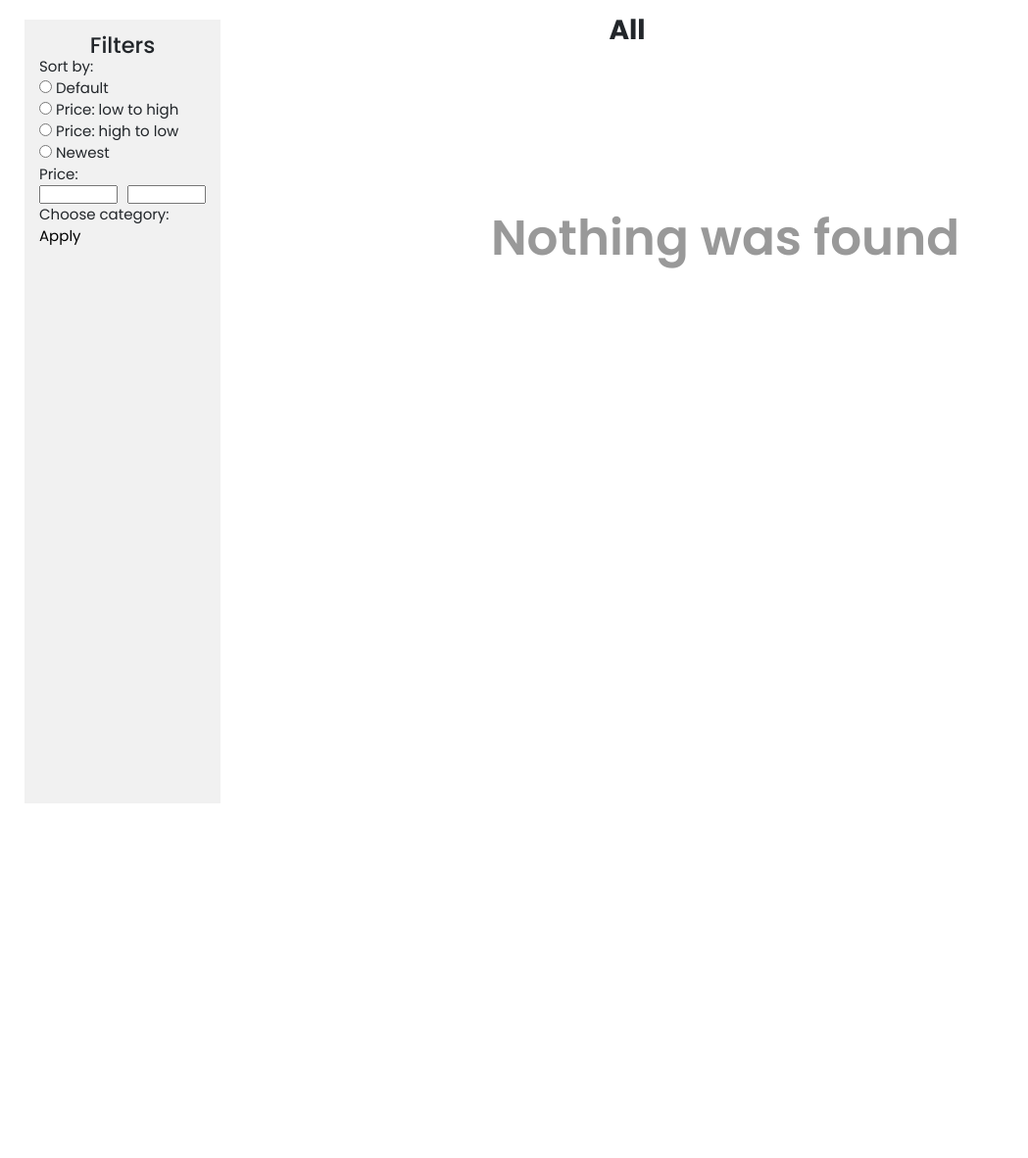
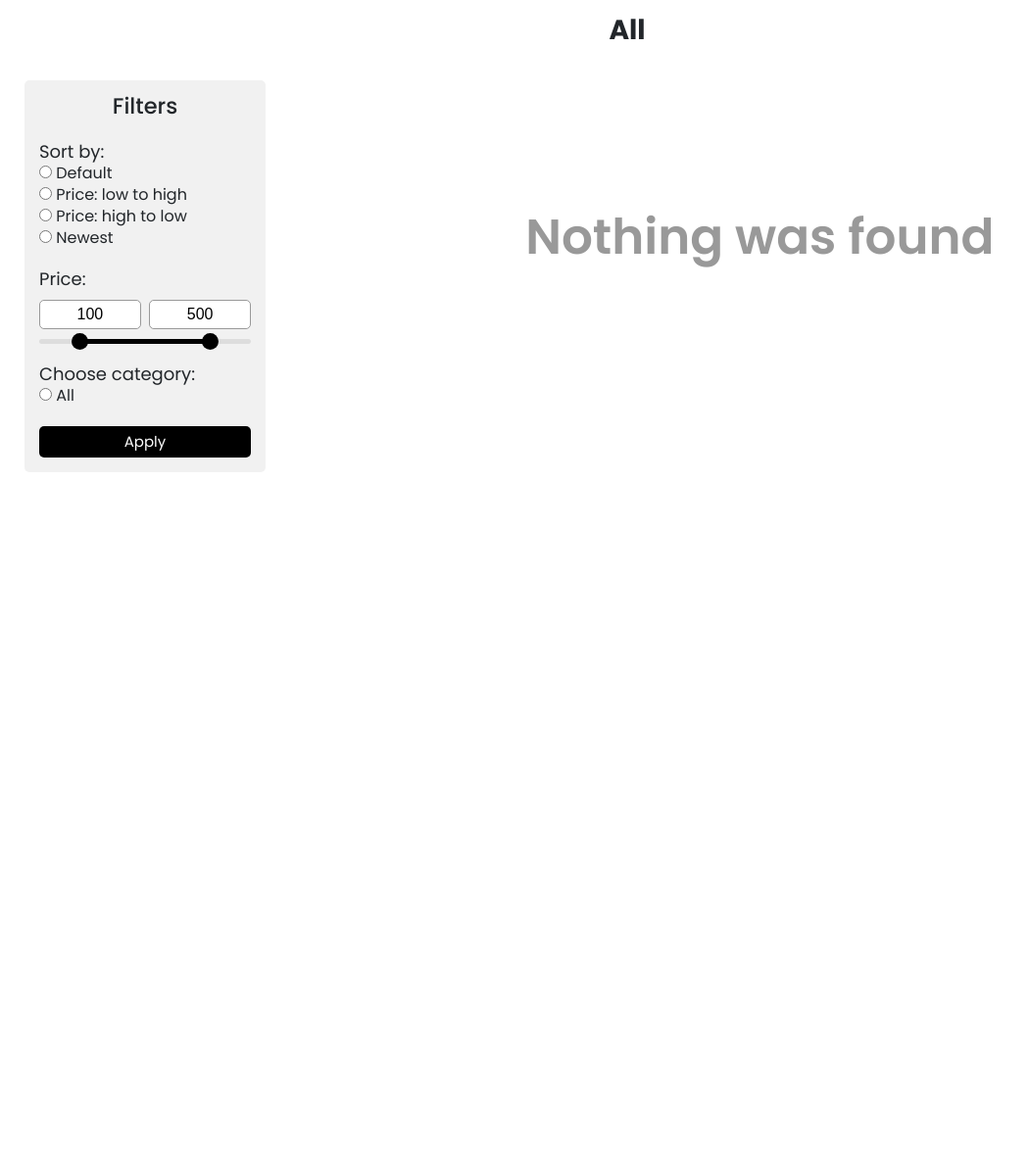
Before and after one commit to iamwebster/django-ecommerce, a Django app: page /catalog/1/1/ in a window 1280 px wide. Shown: the part 82-1264 px from the top of the page at 98% size, without its empty margins (0-1049 px from the left). After the commit the page ends 564 px from the top, so only its background shows below. Run offline with Django 4.2, Linux system fonts and the light colour scheme; data that the repository does not hold is empty; some libraries are stand-ins or nearby versions.

Commit message:
feat: add price slider and other filter styles to the catalog page

```diff
--- a/goods/templates/goods/catalog.html
+++ b/goods/templates/goods/catalog.html
@@ -10,56 +10,68 @@
 {% block content %}
     <section class="main_section">
         <div class="container">
-
+            <h2 class="main__title">{% categories_tag slug %}</h2>
+            <div class="catalog__section__wrap">
                 <div class="sidebar">
                     <div class="sidebar__container">
                         <form method="get">
                             <h2 class="sidebar__title">Filters</h2>
-                        <div class="sidebar__sort__wrap">
+                            <div class="sidebar__item">
                                 <p class="sidebar__item__title">Sort by:</p>
-                                <div class="sidebar__item">
+                                    <div class="sidebar__item__form">
                                     <label class="sidebar__label" for="id_default">
-                                    <input name="sort_by" id="id_default" type="radio">
+                                        <input value="default" name="sort_by" id="id_default" type="radio">
                                         <span>Default</span>
                                     </label>
                                     <label class="sidebar__label" for="id_low_to_high">
-                                    <input name="sort_by" id="id_low_to_high" type="radio">
+                                        <input value="low_to_high" name="sort_by" id="id_low_to_high" type="radio">
                                         <span>Price: low to high</span>
                                     </label>
                                     <label class="sidebar__label" for="id_high_to_low">
-                                    <input name="sort_by" id="id_high_to_low" type="radio">
+                                        <input value="high_to_low" name="sort_by" id="id_high_to_low" type="radio">
                                         <span>Price: high to low</span>
                                     </label>
                                     <label class="sidebar__label" for="id_newest">
-                                    <input name="sort_by" id="id_newest" type="radio">
+                                        <input value="newest" name="sort_by" id="id_newest" type="radio">
                                         <span>Newest</span>
                                     </label>
                                 </div>
                             </div>
-                        <div class="sidebar__price">
+
+                            <div class="sidebar__item">
                                 <p class="sidebar__item__title">Price:</p>
-                            <div class="sidebar__price__input">
-                                <input type="number" class="sidebar__price__input_min">
-                                <input type="number" class="sidebar__price__input_max">
+                                <div class="sidebar__price-input">
+                                    <input name="min-price" type="number" class="input-min" value="100">
+                                    <input name="max-price" type="number" class="input-max" value="500">
+                                </div>
+                                <div class="sidebar__price-slider">
+                                    <div class="progress"></div>
+                                </div>
+                                <div class="range-input">
+                                    <input type="range" class="range-min" min="0" max="600" value="100" step="10">
+                                    <input type="range" class="range-max" min="0" max="600" value="500" step="10">
                                 </div>
                             </div>
-                        <div class="sidebar__category">
+                            <div class="sidebar__item">
                                 <p class="sidebar__item__title">Choose category:</p>
-                            <div class="sidebar__item">
+                                <div class="sidebar__item__form">
+                                    <label class="sidebar__label" for="id_all">
+                                        <input value="All" name="category" id="id_all" type="radio">
+                                        <span>All</span>
+                                    </label>
                                     {% for category in categories %}
                                     <label class="sidebar__label" for="{{ category.id }}">
-                                    <input name="category" id="{{ category.id }}" type="radio">
+                                        <input value="{{ category.name }}" name="category" id="{{ category.id }}" type="radio">
                                         <span>{{ category.name }}</span>
                                     </label>
                                     {% endfor %}
                                 </div>
                             </div>
-                        <button type="submit">Apply</button>
+                            <button class="sidebar__button" type="submit">Apply</button>
                         </form>
                     </div>
                 </div>
 
-            <h2 class="main__title">{% categories_tag slug %}</h2>
 
                 <div class="catalog">
                     {% if products %}
@@ -111,8 +123,12 @@
                 {% endif %}
                 </div>
 
-
+            </div>
         </div>
     </section>
 
 {% endblock %}
+
+{% block script %}
+<script src="{% static 'js/price-slider.js' %}"></script>
+{% endblock %}
--- a/static/css/catalog_style.css
+++ b/static/css/catalog_style.css
@@ -1,7 +1,10 @@
+.catalog__section__wrap {
+    display: flex;
+    justify-content: space-between;
+}
+
 .catalog {
-    margin-left: 200px;
-    padding: 1px 16px;
-    height: 1000px;
+    width: 78%;
 }
 
 .catalog__wrap {
@@ -111,24 +114,29 @@
 /* SIDEBAR */
 
 .sidebar {
-    margin: 0;
-    padding: 0;
-    width: 200px;
+    width: 20%;
     background-color: #f1f1f1;
-    position: fixed;
     height: 100%;
-    overflow: auto;
+    border-radius: 5px;
 }
 
 .sidebar__title {
     text-align: center;
     font-weight: 500;
+    padding-bottom: 25px;
+}
+
+.sidebar__item {
+    padding-bottom: 20px;
+}
+
+.sidebar__item__title {
+    font-size: 18px;
 }
 
 .sidebar__container {
     padding: 15px;
 }
-
 
 .sidebar a {
     display: block;
@@ -139,6 +147,7 @@
 
 .sidebar__label {
     display: block;
+    font-size: 16px;
 }
 
 .sidebar__price__input {
@@ -149,3 +158,90 @@
 .sidebar__price__input input {
     width: calc(50% - 5px);
 }
+
+.sidebar__button {
+    background-color: #000;
+    width: 100%;
+    color: #fff;
+    padding: 5px 0;
+    border-radius: 5px;
+}
+
+.sidebar__button:hover {
+    background-color: #312b2b;
+}
+
+.sidebar__price-input {
+    width: 100%;
+    display: flex;
+    margin: 10px 0;
+    justify-content: space-between;
+}
+
+
+.sidebar__price-input input {
+    width: 48%;
+    height: 100%;
+    font-size: 16px;
+    border-radius: 5px;
+    padding: 5px 0;
+    text-align: center;
+    border: 1px solid #999;
+    -moz-appearance: textfield;
+}
+
+input[type="number"]::-webkit-outer-spin-button,
+input[type="number"]::-webkit-inner-spin-button {
+    -webkit-appearance: none;
+}
+
+
+.sidebar__price-slider {
+    height: 5px;
+    position: relative;
+    background: #ddd;
+    border-radius: 5px;
+}
+
+.sidebar__price-slider .progress {
+    height: 100%;
+    position: absolute;
+    border-radius: 5px;
+    background-color: #000;
+}
+
+.range-input {
+    position: relative;
+}
+
+.range-input input {
+    position: absolute;
+    width: 100%;
+    height: 5px;
+    top: -5px;
+    background: none;
+    pointer-events: none;
+    -webkit-appearance: none;
+    -moz-appearance: none;
+}
+
+input[type="range"]::-webkit-slider-thumb {
+    height: 17px;
+    width: 17px;
+    border-radius: 50%;
+    background: #000;
+    pointer-events: auto;
+    -webkit-appearance: none;
+    cursor: pointer;
+}
+
+input[type="range"]::-moz-range-thumb {
+    height: 17px;
+    width: 17px;
+    border: none;
+    border-radius: 50%;
+    background: #000;
+    pointer-events: auto;
+    -moz-appearance: none;
+    cursor: pointer;
+}
--- /dev/null
+++ b/static/js/price-slider.js
@@ -0,0 +1,47 @@
+const rangeInput = document.querySelectorAll(".range-input input"),
+    priceInput = document.querySelectorAll(".sidebar__price-input input"),
+    range = document.querySelector(".sidebar__price-slider .progress");
+let priceGap = 10;
+
+let minPrice = parseInt(priceInput[0].value);
+range.style.left = (minPrice / rangeInput[0].max) * 100 + "%";
+
+let maxPrice = parseInt(priceInput[1].value);
+range.style.right = 100 - (maxPrice / rangeInput[1].max) * 100 + "%";
+
+priceInput.forEach((input) => {
+    input.addEventListener("input", (e) => {
+        let minPrice = parseInt(priceInput[0].value),
+        maxPrice = parseInt(priceInput[1].value);
+
+    if (maxPrice - minPrice >= priceGap && maxPrice <= rangeInput[1].max) {
+        if (e.target.className === "input-min") {
+            rangeInput[0].value = minPrice;
+            range.style.left = (minPrice / rangeInput[0].max) * 100 + "%";
+        } else {
+            rangeInput[1].value = maxPrice;
+            range.style.right = 100 - (maxPrice / rangeInput[1].max) * 100 + "%";
+            }
+        }
+    });
+});
+
+rangeInput.forEach((input) => {
+    input.addEventListener("input", (e) => {
+        let minVal = parseInt(rangeInput[0].value),
+        maxVal = parseInt(rangeInput[1].value);
+
+    if (maxVal - minVal < priceGap) {
+        if (e.target.className === "range-min") {
+            rangeInput[0].value = maxVal - priceGap;
+        } else {
+            rangeInput[1].value = minVal + priceGap;
+            }
+    } else {
+        priceInput[0].value = minVal;
+        priceInput[1].value = maxVal;
+        range.style.left = (minVal / rangeInput[0].max) * 100 + "%";
+        range.style.right = 100 - (maxVal / rangeInput[1].max) * 100 + "%";
+        }
+    });
+});
```
Lines whose indentation alone changed are shown as unchanged.
